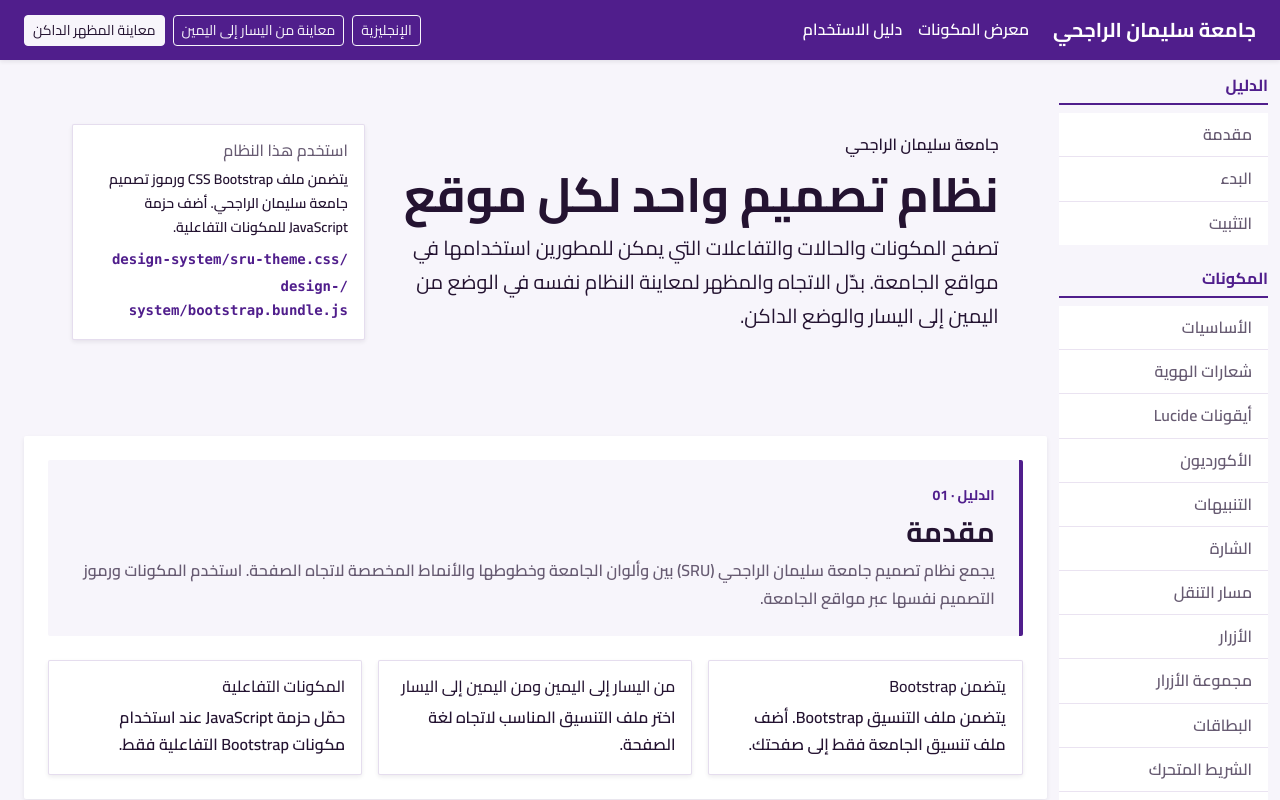
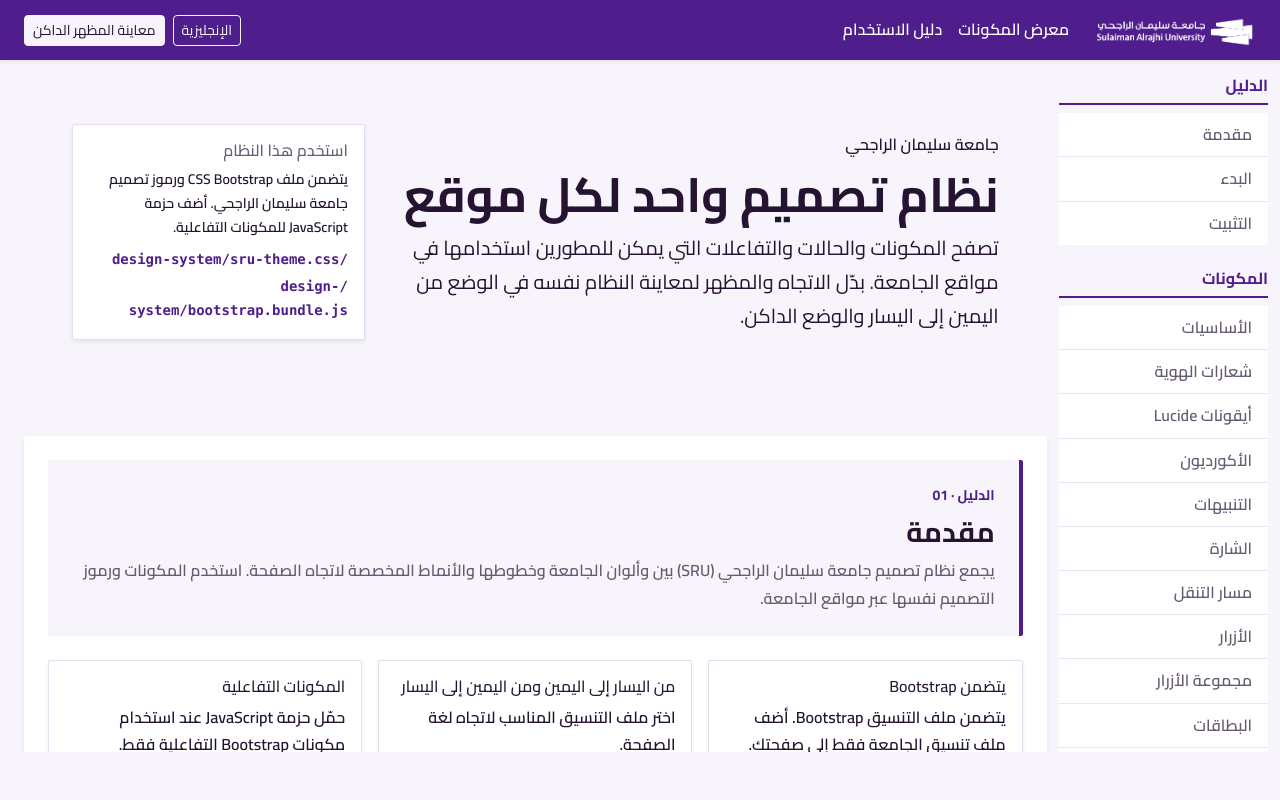
Before and after one commit to ahumaid/sru-design-system, a Vue app: page / in a window 1280 px wide. Shown: the top 800 px of the page. Built offline with nearby package versions, Linux system fonts and the light colour scheme.

Commit message:
fix design system gallery layout controls

```diff
--- a/src/App.vue
+++ b/src/App.vue
@@ -1,5 +1,5 @@
 <script setup>
-import { nextTick, onMounted, ref, watch } from 'vue';
+import { computed, nextTick, onMounted, ref, watch } from 'vue';
 import { useRoute } from 'vue-router';
 import { useI18n } from 'vue-i18n';
 import TopNavbar from './components/TopNavbar.vue';
@@ -8,7 +8,7 @@ import GlobalOverlays from './components/GlobalOverlays.vue';
 
 const route = useRoute();
 const { locale, t } = useI18n({ useScope: 'global' });
-const isRtl = ref(true);
+const isRtl = computed(() => locale.value === 'ar');
 const isDark = ref(false);
 let initializeGalleryPage = null;
 
@@ -29,12 +29,6 @@ const syncDocumentSettings = () => {
 
 const toggleLanguage = () => {
   locale.value = locale.value === 'ar' ? 'en' : 'ar';
-  isRtl.value = locale.value === 'ar';
-  syncDocumentSettings();
-};
-
-const toggleDirection = () => {
-  isRtl.value = !isRtl.value;
   syncDocumentSettings();
 };
 
@@ -60,21 +54,20 @@ onMounted(async () => {
 </script>
 
 <template>
+  <div class="d-flex flex-column vh-100 overflow-hidden">
     <TopNavbar
-    :is-rtl="isRtl"
       :is-dark="isDark"
       @toggle-language="toggleLanguage"
-    @toggle-direction="toggleDirection"
       @toggle-theme="toggleTheme"
     />
 
-  <div class="container-fluid px-3 px-lg-4" id="top">
-    <div class="row g-4 pb-4 pb-lg-5">
-      <aside class="col-lg-3 col-xl-2 px-0">
+    <div class="container-fluid flex-fill overflow-hidden px-3 px-lg-4" id="top">
+      <div class="row h-100 overflow-hidden g-4 pb-4 pb-lg-5">
+        <aside class="col-lg-3 col-xl-2 h-100 px-0 overflow-auto">
           <GallerySidebar />
         </aside>
 
-      <main class="col-lg-9 col-xl-10 pt-3">
+        <main class="col-lg-9 col-xl-10 h-100 pt-3 overflow-auto">
           <RouterView v-slot="{ Component }">
             <component :is="Component" />
           </RouterView>
@@ -84,6 +77,7 @@ onMounted(async () => {
         </main>
       </div>
     </div>
+  </div>
 
   <GlobalOverlays />
 </template>
--- a/src/components/TopNavbar.vue
+++ b/src/components/TopNavbar.vue
@@ -2,18 +2,19 @@
 import { useI18n } from 'vue-i18n';
 
 defineProps({
-  isRtl: { type: Boolean, required: true },
   isDark: { type: Boolean, required: true },
 });
 
 const { locale } = useI18n({ useScope: 'global' });
-defineEmits(['toggle-language', 'toggle-direction', 'toggle-theme']);
+defineEmits(['toggle-language', 'toggle-theme']);
 </script>
 
 <template>
-  <nav class="navbar app-navigation navbar-expand-lg navbar-dark bg-primary sticky-top shadow-sm">
+  <nav class="navbar app-navigation navbar-expand-lg navbar-dark bg-primary flex-shrink-0 shadow-sm">
     <div class="container-fluid px-lg-4">
-      <RouterLink class="navbar-brand fw-bold" to="/">{{ $t('app.brand') }}</RouterLink>
+      <RouterLink class="navbar-brand" to="/">
+        <img src="/img/logo-white.png" :alt="$t('app.brand')" width="163" height="30">
+      </RouterLink>
       <button class="navbar-toggler" type="button" data-bs-toggle="collapse" data-bs-target="#top-nav" aria-controls="top-nav" aria-expanded="false" :aria-label="$t('app.navToggle')">
         <span class="navbar-toggler-icon"></span>
       </button>
@@ -24,7 +25,6 @@ defineEmits(['toggle-language', 'toggle-direction', 'toggle-theme']);
         </div>
         <div class="d-flex flex-wrap gap-2 py-2 py-lg-0">
           <button class="btn btn-sm btn-outline-light" type="button" :aria-pressed="locale === 'ar'" @click="$emit('toggle-language')">{{ $t('app.english') }}</button>
-          <button class="btn btn-sm btn-outline-light" type="button" :aria-pressed="isRtl" @click="$emit('toggle-direction')">{{ $t(isRtl ? 'app.directionLtr' : 'app.directionRtl') }}</button>
           <button class="btn btn-sm btn-light" type="button" :aria-pressed="isDark" @click="$emit('toggle-theme')">{{ $t(isDark ? 'app.themeLight' : 'app.themeDark') }}</button>
         </div>
       </div>
```
Lines whose indentation alone changed are shown as unchanged.
